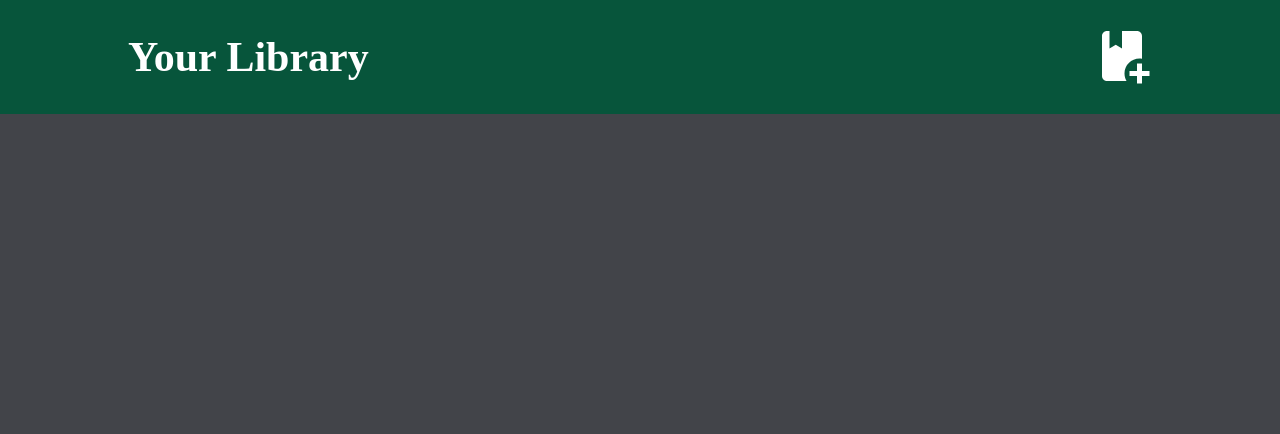
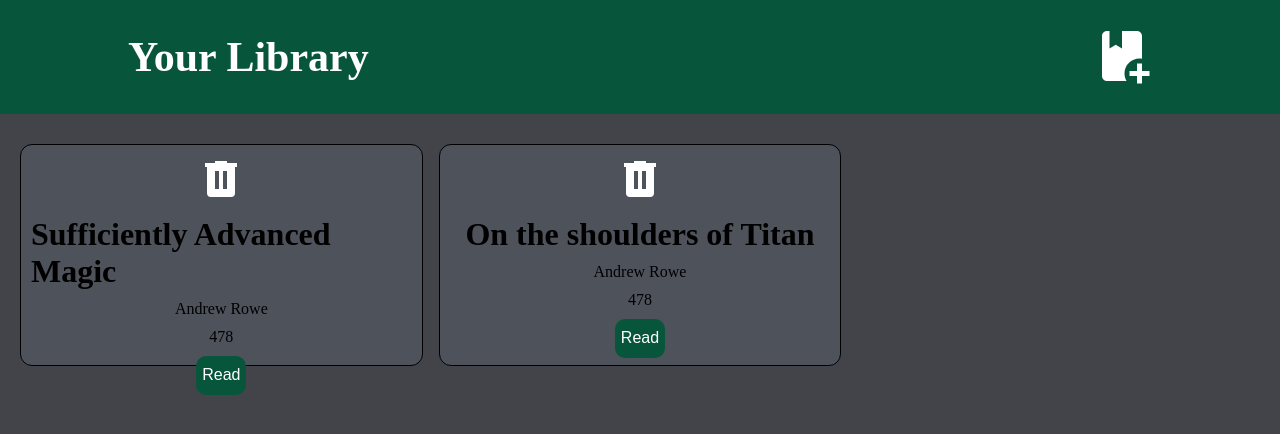
Before and after one commit to MrNaturi/library, a plain HTML site: page index.html in a window 1280 px wide. Drawn offline with Linux system fonts and the light colour scheme.

Commit message:
implemented script changes

```diff
--- a/index.html
+++ b/index.html
@@ -42,6 +42,6 @@
 </dialog>
 
 
-    <script src="script.js" defer/>
+    <script src="script.js" defer></script>
 </body>
 </html>
```
